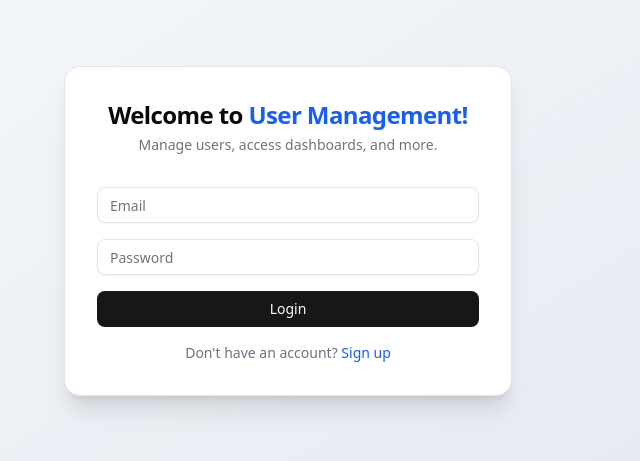
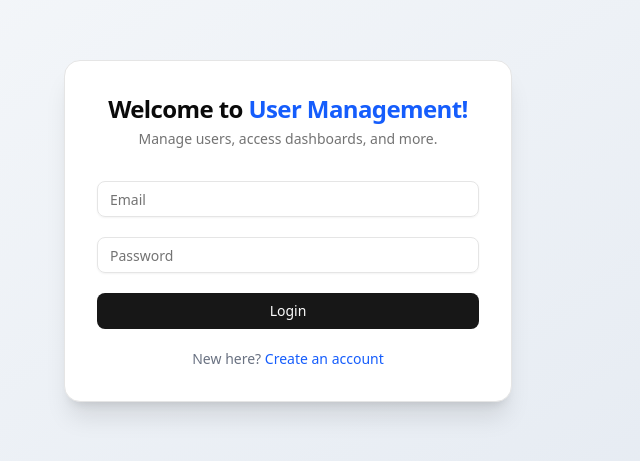
Before and after one commit to Tej271/user-sphere, a Next.js app: page /login in a window 1280 px wide. Shown: the part 169-630 px from the top of the page, without its empty margins (352-992 px from the left). Built offline with nearby package versions, Linux system fonts and the light colour scheme.

Commit message:
feat: login | logout | dummy token | zod

```diff
--- a/package.json
+++ b/package.json
@@ -10,6 +10,7 @@
     "format": "biome format --write"
   },
   "dependencies": {
+    "@hookform/resolvers": "^5.2.2",
     "@radix-ui/react-avatar": "^1.1.11",
     "@radix-ui/react-dialog": "^1.1.15",
     "@radix-ui/react-dropdown-menu": "^2.1.16",
@@ -24,9 +25,11 @@
     "next": "16.0.6",
     "react": "19.2.0",
     "react-dom": "19.2.0",
+    "react-hook-form": "^7.67.0",
     "react-redux": "^9.2.0",
     "redux": "^5.0.1",
-    "tailwind-merge": "^3.4.0"
+    "tailwind-merge": "^3.4.0",
+    "zod": "^4.1.13"
   },
   "devDependencies": {
     "@biomejs/biome": "2.2.0",
--- a/src/app/(auth)/login/page.tsx
+++ b/src/app/(auth)/login/page.tsx
@@ -1,21 +1,66 @@
 "use client";
 
+import { useForm } from "react-hook-form";
+import { z } from "zod";
+import { zodResolver } from "@hookform/resolvers/zod";
 import { Button } from "@/components/ui/button";
 import { Input } from "@/components/ui/input";
+import { useRouter } from "next/navigation";
 import Link from "next/link";
+import { useState } from "react";
+import { setToken } from "@/lib/auth";
+
+const loginSchema = z.object({
+  email: z.email("Invalid email"),
+  password: z.string().min(6, "Password must be at least 6 characters"),
+});
+type LoginFormData = z.infer<typeof loginSchema>;
 
 export default function LoginPage() {
+  const router = useRouter();
+  const [error, setError] = useState("");
+
+  const {
+    register,
+    handleSubmit,
+    formState: { errors },
+  } = useForm<LoginFormData>({
+    resolver: zodResolver(loginSchema),
+  });
+
+  const onSubmit = (data: LoginFormData) => {
+    setError("");
+
+    if (data.email === "admin@gmail.com" && data.password === "123456") {
+      setToken("FAKE_AUTH_TOKEN");
+      router.push("/dashboard");
+    } else {
+      setError("Invalid credentials!");
+    }
+  };
+
   return (
-    <form className="space-y-4">
-      <Input placeholder="Email" type="email" required />
-      <Input placeholder="Password" type="password" required />
+    <form onSubmit={handleSubmit(onSubmit)} className="space-y-5">
+      <div>
+        <Input placeholder="Email" type="email" {...register("email")} />
+        {errors.email && <p className="text-red-500 text-xs mt-1">{errors.email.message}</p>}
+      </div>
 
-      <Button className="w-full">Login</Button>
+      <div>
+        <Input placeholder="Password" type="password" {...register("password")} />
+        {errors.password && <p className="text-red-500 text-xs mt-1">{errors.password.message}</p>}
+      </div>
+
+      {error && <p className="text-red-600 text-sm">{error}</p>}
+
+      <Button type="submit" className="w-full">
+        Login
+      </Button>
 
       <p className="text-center text-sm text-gray-500">
-        Don't have an account?{" "}
+        New here?{" "}
         <Link href="/signup" className="text-blue-600 hover:underline">
-          Sign up
+          Create an account
         </Link>
       </p>
     </form>
--- a/src/app/(protected)/dashboard/layout.tsx
+++ b/src/app/(protected)/dashboard/layout.tsx
@@ -7,7 +7,7 @@ import { SidebarInset, SidebarProvider } from "@/components/ui/sidebar";
 import React from "react";
 import { AppSidebar } from "../../../components/layout/app-sidebar";
 
-import { getToken } from "@/lib/auth";
+import { clearToken, getToken } from "@/lib/auth";
 import { useRouter } from "next/navigation";
 import { useEffect } from "react";
 import { AppProviders } from "../../app-providers";
@@ -21,6 +21,11 @@ export default function Layout({ children }: { children: React.ReactNode }) {
 
     if (!token) router.replace("/login");
   }, []);
+
+  const handleLogout = () => {
+    clearToken();
+    router.replace("/login");
+  };
 
   return (
     <SidebarProvider>
@@ -36,7 +41,9 @@ export default function Layout({ children }: { children: React.ReactNode }) {
             <div className="grid flex-1 text-start text-lg leading-tight">
               <span className="truncate">Hi, Tejas!</span>
             </div>
-            <Button variant={"outline"}>Log Out</Button>
+            <Button variant={"outline"} onClick={handleLogout}>
+              Log Out
+            </Button>
           </div>
         </Header>
 
--- a/src/lib/cookies.ts
+++ /dev/null
@@ -1,43 +0,0 @@
-/**
- * Cookie utility functions using manual document.cookie approach
- * Replaces js-cookie dependency for better consistency
- */
-
-const DEFAULT_MAX_AGE = 60 * 60 * 24 * 7 // 7 days
-
-/**
- * Get a cookie value by name
- */
-export function getCookie(name: string): string | undefined {
-  if (typeof document === 'undefined') return undefined
-
-  const value = `; ${document.cookie}`
-  const parts = value.split(`; ${name}=`)
-  if (parts.length === 2) {
-    const cookieValue = parts.pop()?.split(';').shift()
-    return cookieValue
-  }
-  return undefined
-}
-
-/**
- * Set a cookie with name, value, and optional max age
- */
-export function setCookie(
-  name: string,
-  value: string,
-  maxAge: number = DEFAULT_MAX_AGE
-): void {
-  if (typeof document === 'undefined') return
-
-  document.cookie = `${name}=${value}; path=/; max-age=${maxAge}`
-}
-
-/**
- * Remove a cookie by setting its max age to 0
- */
-export function removeCookie(name: string): void {
-  if (typeof document === 'undefined') return
-
-  document.cookie = `${name}=; path=/; max-age=0`
-}
--- a/src/store/features/userSlice.ts
+++ b/src/store/features/userSlice.ts
@@ -12,7 +12,7 @@ interface UserState {
 }
 
 const initialState: UserState = {
-  list: [], // multiple user records stored here
+  list: [],
 };
 
 export const userSlice = createSlice({
```
Also changed, not shown: 1 other file (tests, documents, lock files or other folders).
